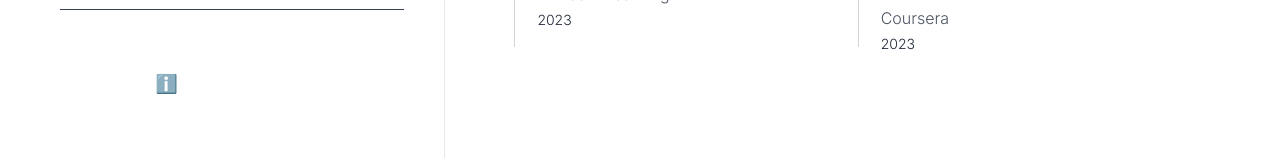
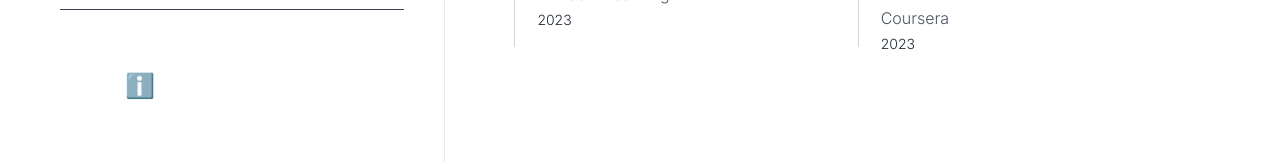
Before and after one commit to cleidenirlopes/myresume, a React (Vite) app: page / in a window 1280 px wide. Shown: the part 1871-2035 px from the top of the page. Built offline with nearby package versions, Linux system fonts and the light colour scheme.

Commit message:
Update06

```diff
--- a/src/components/HeaderLeft.jsx
+++ b/src/components/HeaderLeft.jsx
@@ -167,16 +167,14 @@ function HeaderLeft({ darkMode, toggleDarkMode }) {
             </ul>
           </section>
 
-          {/* Download Resume Info Text */}
-          <div className="flex justify-center p-5 mt-5">
-            <p className="text-center text-white text-sm tracking-wide flex items-center gap-2">
-              <span className="text-blue-400 text-lg">ℹ️</span>
-              Get the CV in PDF
-            </p>
-          </div>
-
-
+         {/* Download Resume Info Text */}
+        <div className="flex justify-center p-5 mt-5">
+          <p className="text-center text-white dark:text-white text-lg md:text-xl tracking-wide flex items-center gap-2">
+            <span className="text-blue-400 text-2xl">ℹ️</span>
+            Get the CV in PDF
+          </p>
         </div>
+       </div>
       </div>
     </aside>
   );
```
